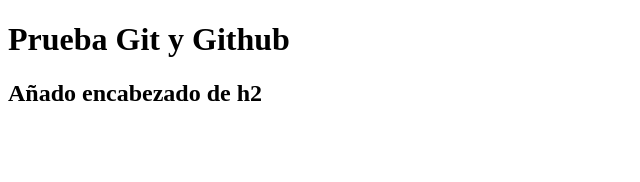
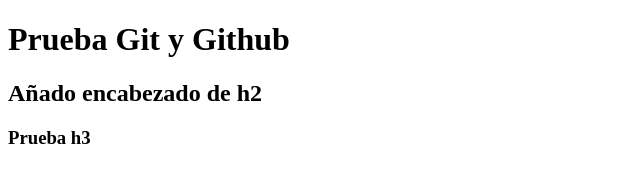
Before and after one commit to migueldelcura/1EVAL_HTMLyCSS_APPWEB_2smrb_migueldelcura, a plain HTML site: page 1. ejemplo basico/ejemplo.html in a window 1280 px wide. Shown: the whole page, without its empty margins (0-640 px from the left). Drawn offline with Linux system fonts and the light colour scheme.

Commit message:
añadido h3

```diff
--- a/1. ejemplo basico/ejemplo.html
+++ b/1. ejemplo basico/ejemplo.html
@@ -8,5 +8,6 @@
 <body>
     <h1>Prueba Git y Github</h1>
     <h2>Añado encabezado de h2</h2>
+    <h3>Prueba h3</h3>
 </body>
 </html>
```
